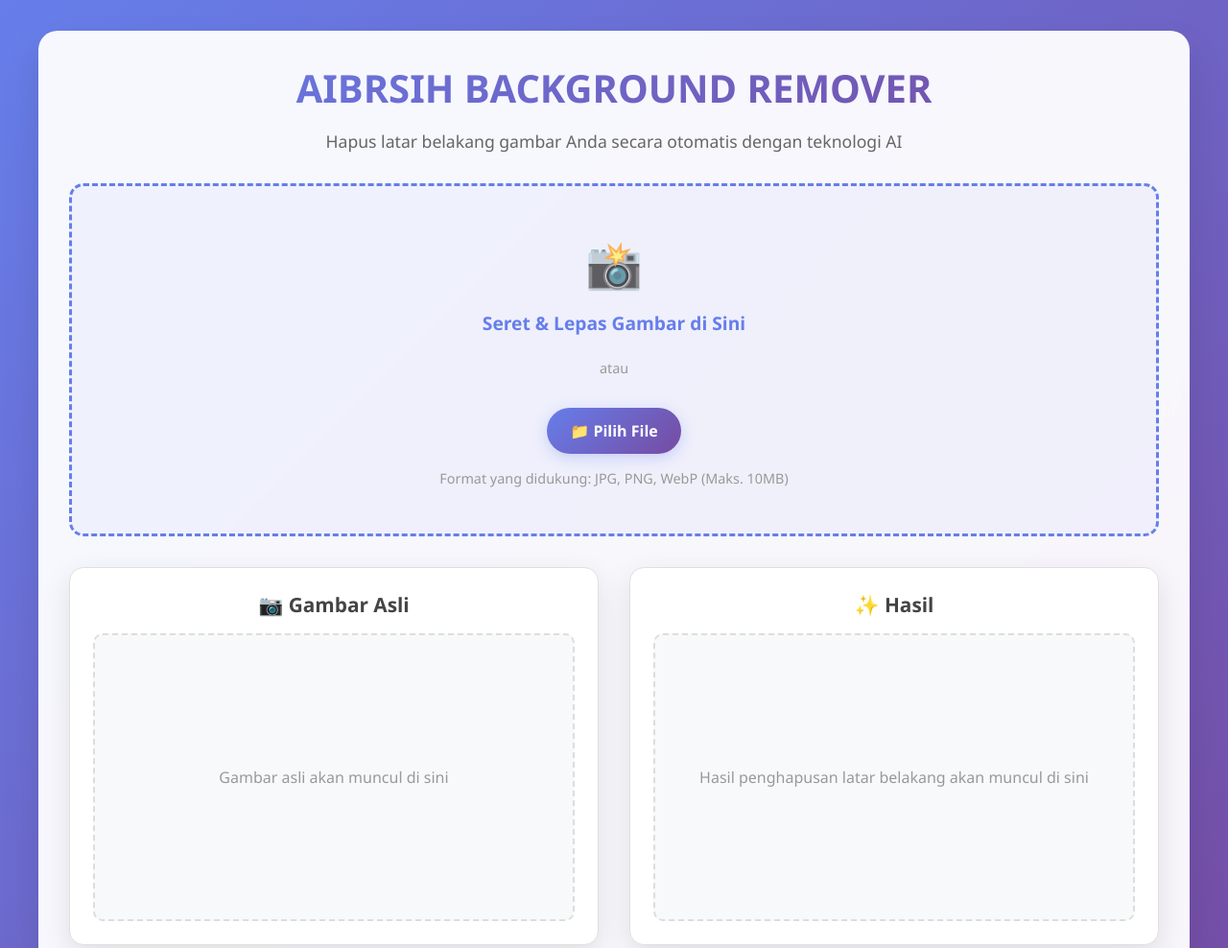
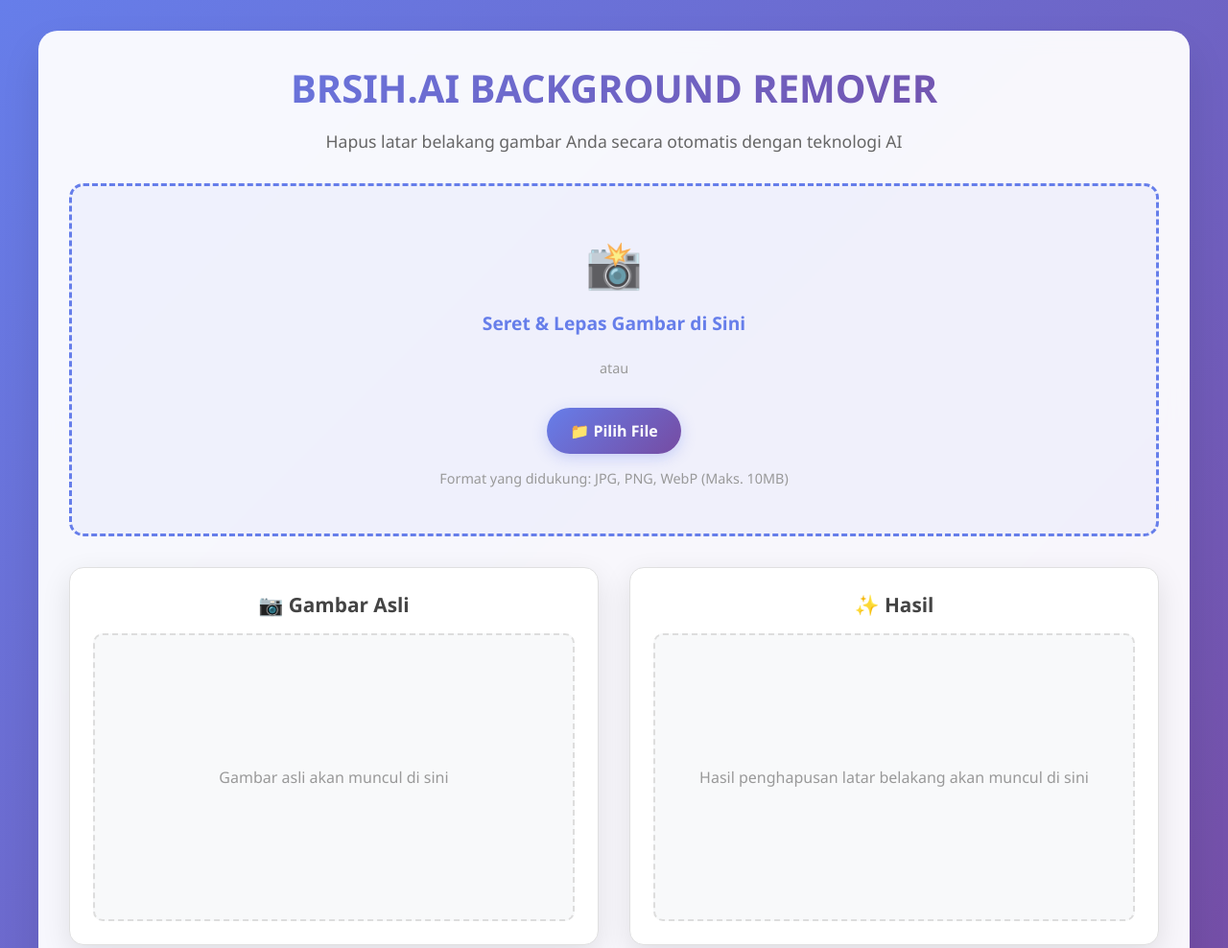
Before and after one commit to madfajr/bgremover, a website: page index.html in a window 1280 px wide. Shown: the top 988 px of the page at 96% size. Drawn offline with Linux system fonts and the light colour scheme.

Commit message:
Update index.html

```diff
--- a/index.html
+++ b/index.html
@@ -9,7 +9,7 @@
 <body>
 
     <div class="main-container">
-        <h1>AIBRSIH BACKGROUND REMOVER</h1>
+        <h1>BRSIH.AI BACKGROUND REMOVER</h1>
         <p class="subtitle">Hapus latar belakang gambar Anda secara otomatis dengan teknologi AI</p>
 
         <div class="upload-section">
```
